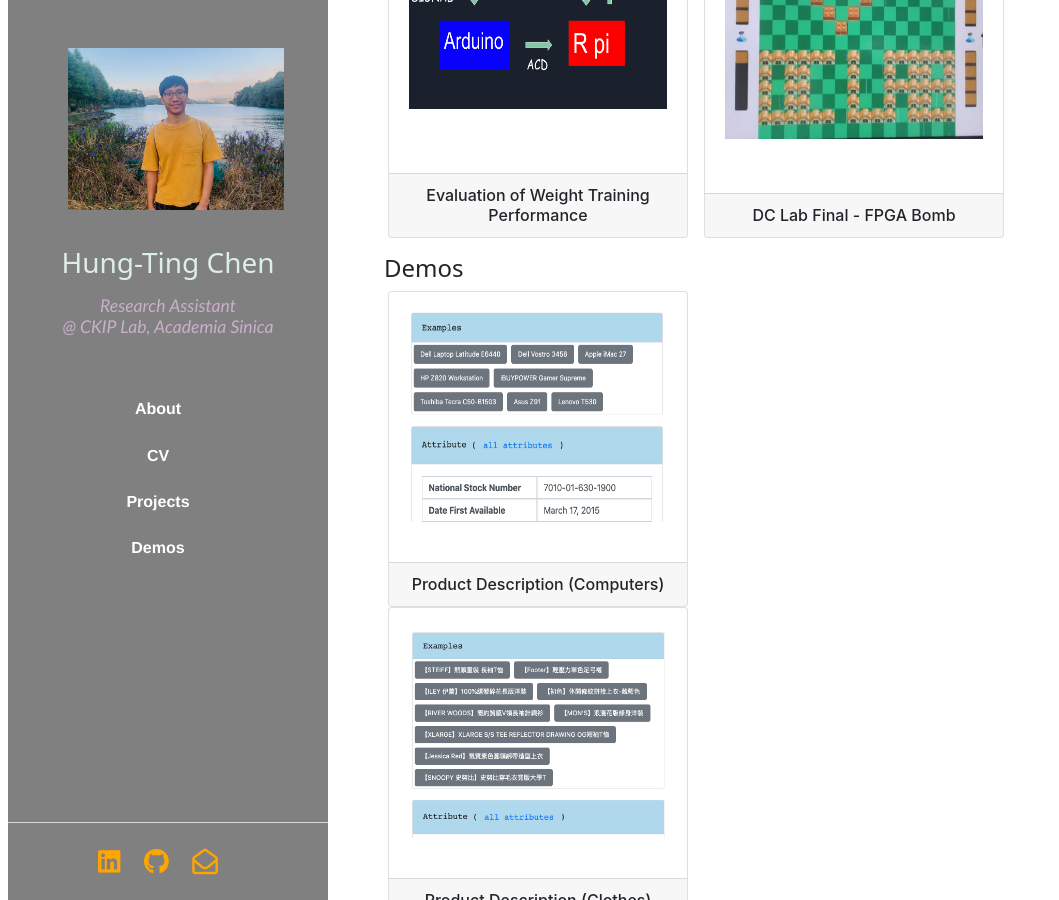
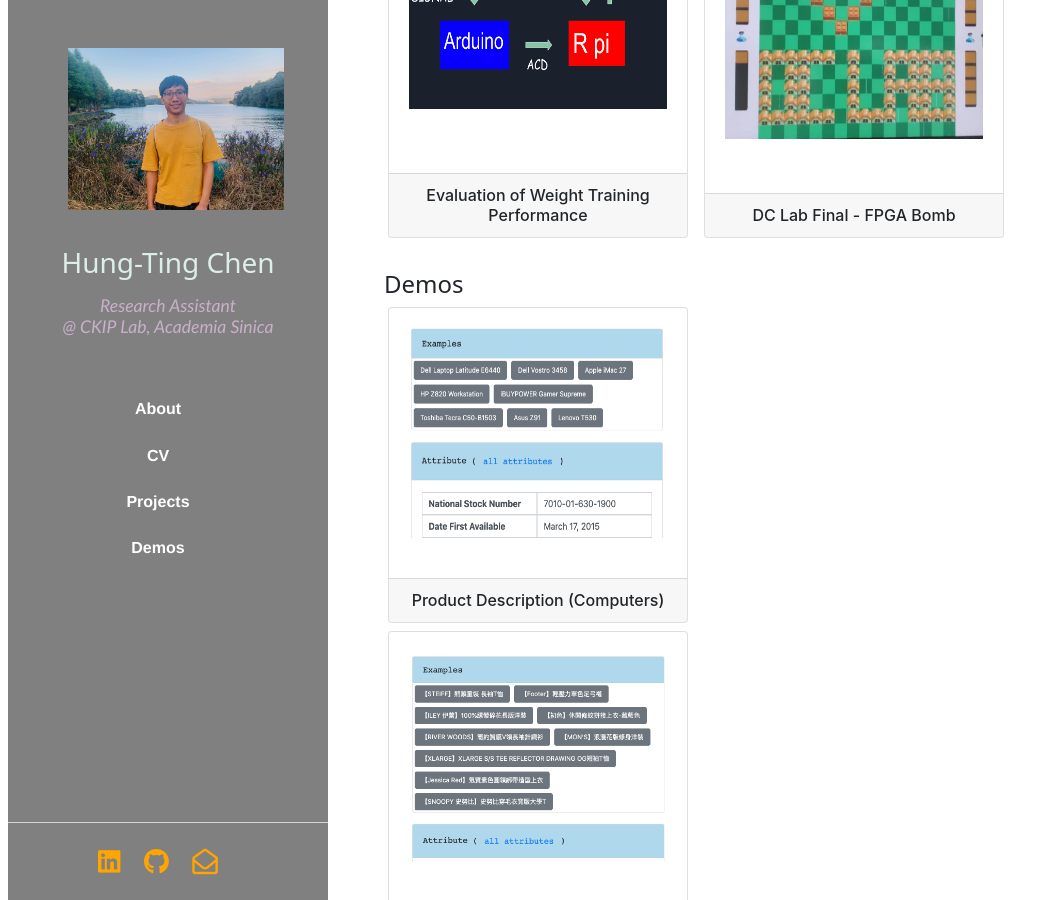
Before and after one commit to timchen0618/timchen0618.github.io, a Jekyll site: the page index.html, which Jekyll copies as it is, in a window 1280 px wide and 900 px high, scrolled down 1927 px. Shown: the whole window, without its empty margins (0-1059 px from the left). Built offline with Jekyll 4.4.1, drawn with Linux system fonts in a browser that asks for light colours; nearby versions of some CDN libraries.

Commit message:
modify layout

```diff
--- a/index.html
+++ b/index.html
@@ -99,7 +99,7 @@
 
                     <div class="projects_row">
                         <div class="clearfix">
-                            <div class="row mr-lg-5 mr-md-3 mr-sm-2 mx-1">
+                            <div class="row mr-lg-5 mr-md-3 mr-sm-2 mx-1 mb-3">
                                 <!-- <div> -->
                                     <!-- -->
                                     <div class="cardwrap mr-3 my-3 d-inline-flex">
@@ -329,7 +329,7 @@
                     <h4>Demos</h4>
                     <div class="clearfix">
 
-                    <div class="row mr-lg-5 mr-md-3 mr-sm-2 mx-1">
+                    <div class="row mr-lg-5 mr-md-3 mr-sm-2 mx-1 my-2">
                         <div class="card d-inline-flex">
                             <div class="card-body">
                                 <div class="row mx-auto my-auto">
```
